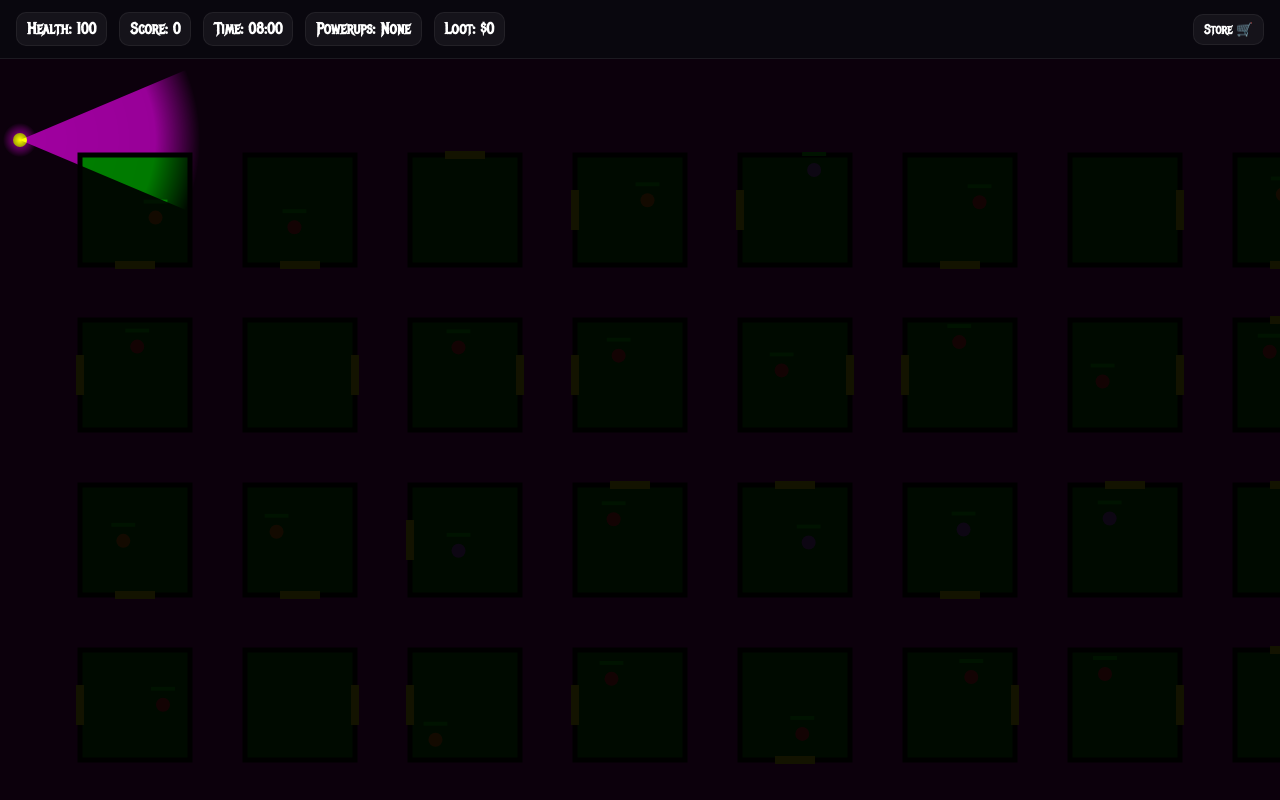
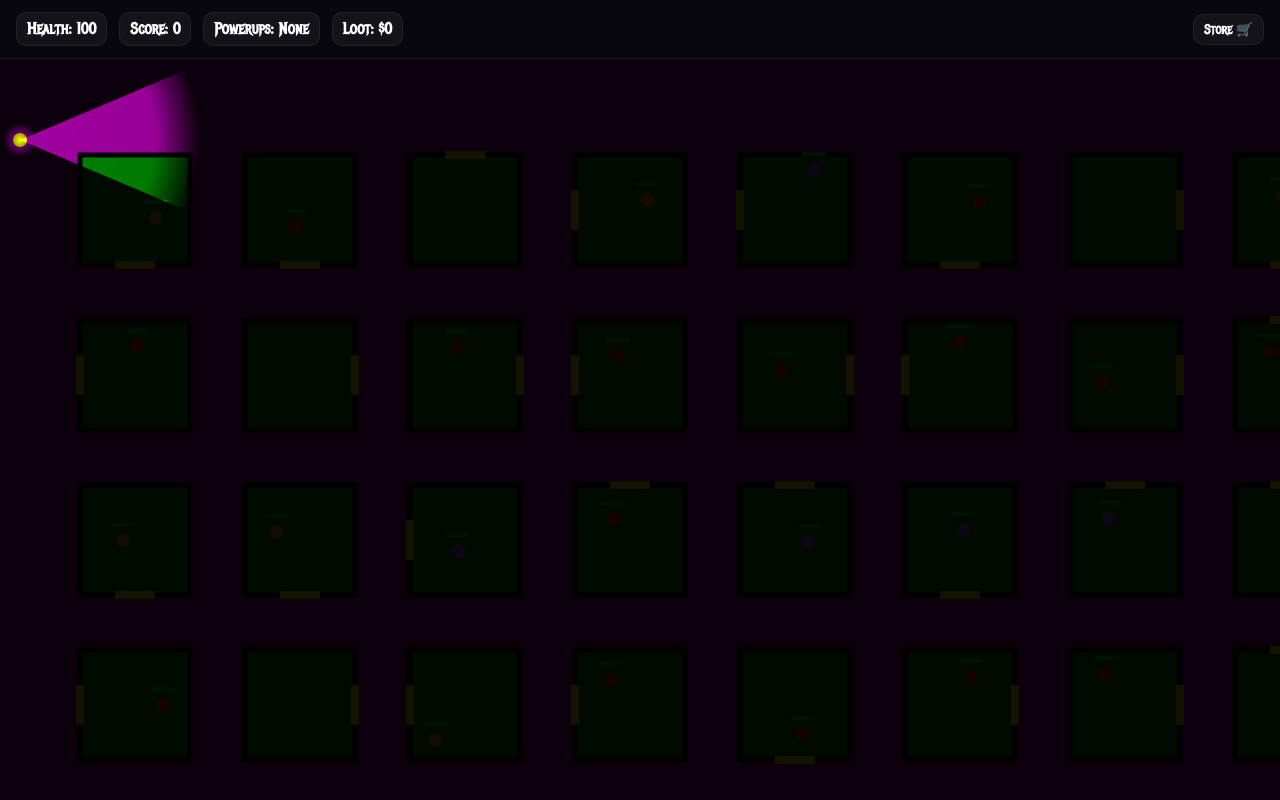
Before and after one commit to susee19/DArkk, a plain HTML site: page page1.html in a window 1280 px wide. Drawn offline with Linux system fonts and the light colour scheme.

Commit message:
Update page1.html

```diff
--- a/page1.html
+++ b/page1.html
@@ -11,7 +11,6 @@
     <div id="hud">
         <div id="health">Health: 100</div>
         <div id="score">Score: 0</div>
-        <div id="timer">Time: 08:00</div>
         <div id="powerups">Powerups: None</div>
         <div id="loot">Loot: $0</div>
         <button id="storeBtn">Store 🛒</button>
```
